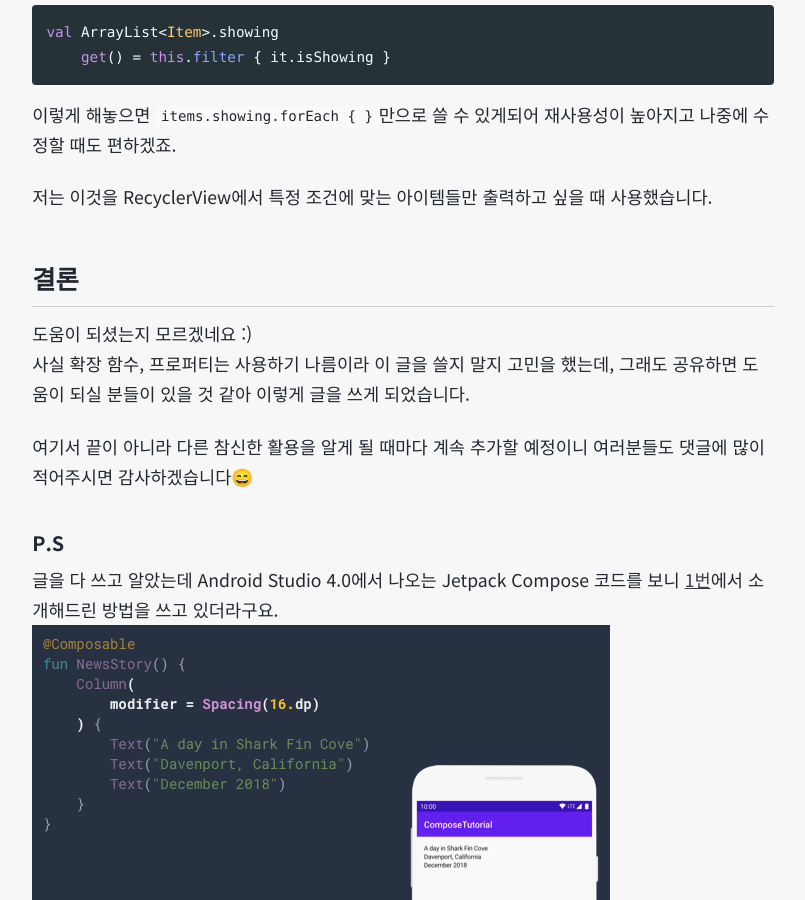
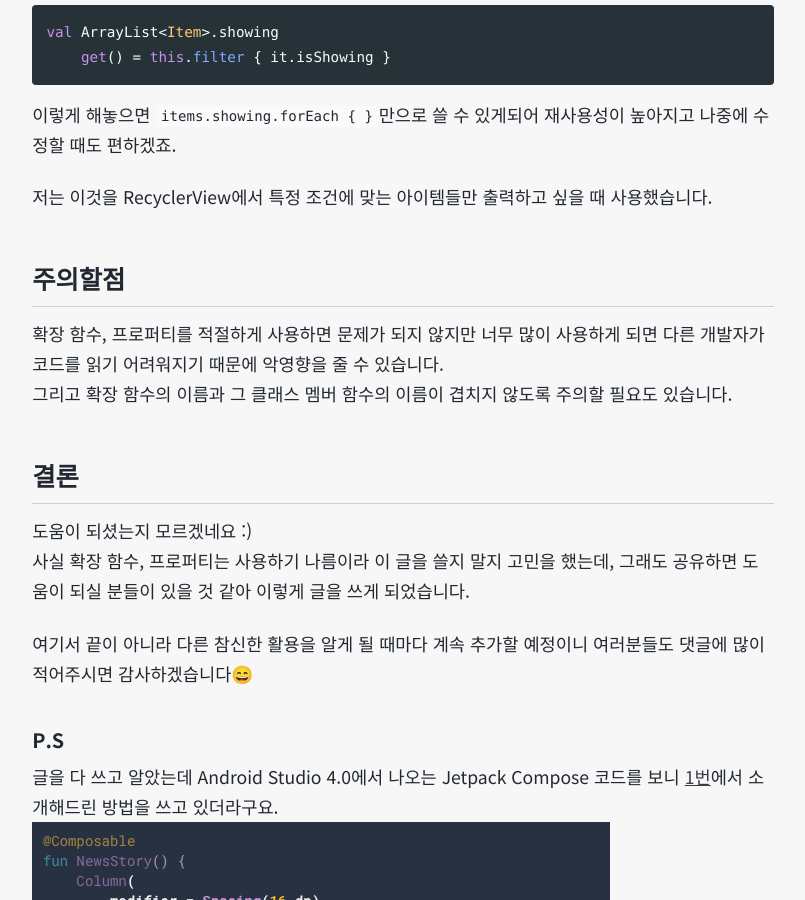
Before and after one commit to MinSeungHyun/minseunghyun.github.io, a Jekyll site: the page built from _posts/android/2020-02-04-4.md, in a window 1280 px wide and 900 px high, scrolled down 2034 px. Shown: the whole window, without its empty margins (237-1042 px from the left). Built offline with Jekyll 4.4.1, drawn with Linux system fonts in a browser that asks for light colours; cached includes are drawn as plain includes; nearby versions of some CDN libraries; some web fonts are replaced; comment, search, counter and statistics services are not loaded.

Commit message:
Edit some contents

```diff
--- a/_posts/android/2020-02-04-4.md
+++ b/_posts/android/2020-02-04-4.md
@@ -69,6 +69,10 @@ val ArrayList<Item>.showing
 
 저는 이것을 RecyclerView에서 특정 조건에 맞는 아이템들만 출력하고 싶을 때 사용했습니다.
 
+## 주의할점
+확장 함수, 프로퍼티를 적절하게 사용하면 문제가 되지 않지만 너무 많이 사용하게 되면 다른 개발자가 코드를 읽기 어려워지기 때문에 악영향을 줄 수 있습니다.
+그리고 확장 함수의 이름과 그 클래스 멤버 함수의 이름이 겹치지 않도록 주의할 필요도 있습니다.
+
 ## 결론
 도움이 되셨는지 모르겠네요 :)
 사실 확장 함수, 프로퍼티는 사용하기 나름이라 이 글을 쓸지 말지 고민을 했는데, 그래도 공유하면 도움이 되실 분들이 있을 것 같아 이렇게 글을 쓰게 되었습니다.
```
